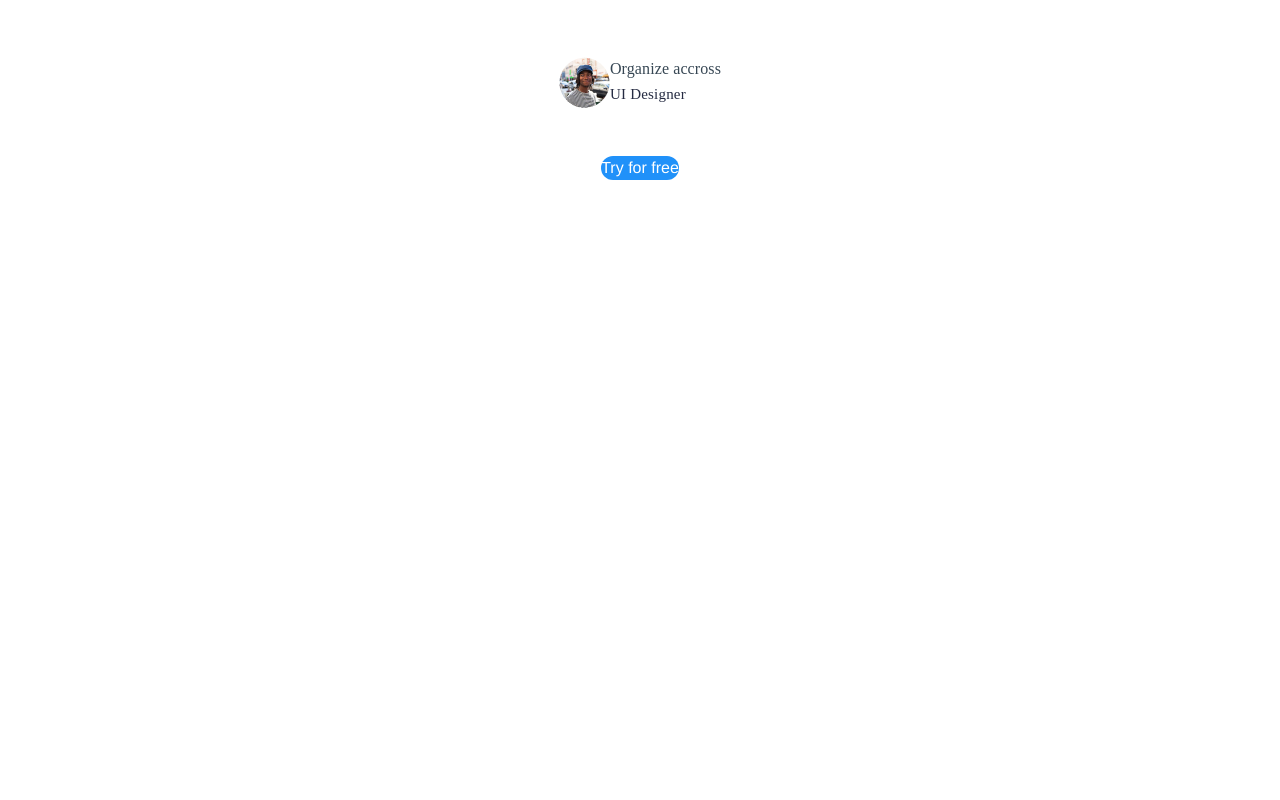
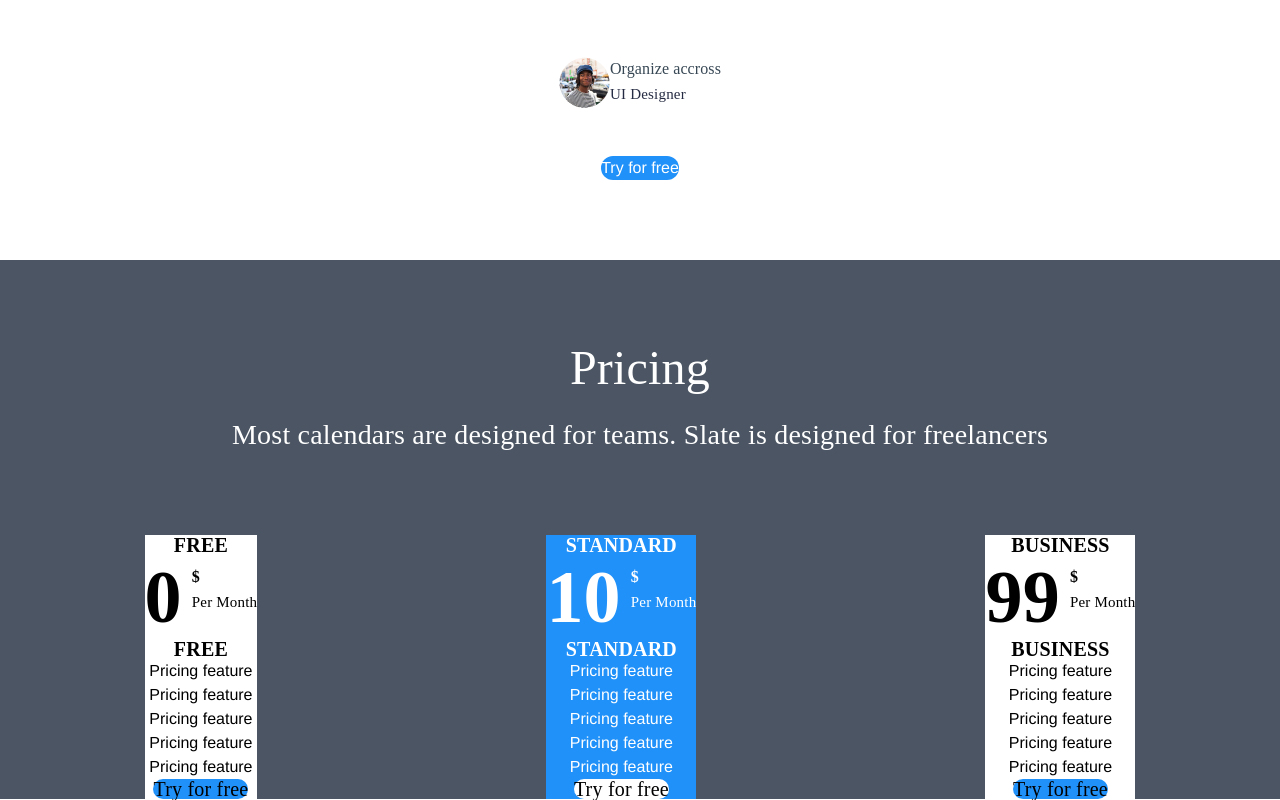
Before and after one commit to herimalala-ranaivoarisoa-rivomanana/figma, a Vue app: page / in a window 1280 px wide. Shown: the part 3673-4473 px from the top of the page. Before the commit the page ends 3853 px from the top, so only its background shows below. Built offline with nearby package versions, Linux system fonts and the light colour scheme; a web font is replaced by a local one; what tailwindcss-pixel-dimensions would draw is missing.

Commit message:
[Figma][Develop]add-pricing-component

```diff
--- a/src/App.vue
+++ b/src/App.vue
@@ -5,6 +5,15 @@
   <LightCta />
   <Partners/>
   <Testimonials />
+  <div class="m-auto pt-20 w-fullscreen h-1155px bg-gray-600 ">
+      <p class="mb-5 font-Graphik font-normal text-h2 text-white">Pricing</p>
+      <p class="mb-20 font-Graphik font-normal text-h3 text-white">{{pricingText}}</p>
+      <div class="m-auto w-1105px h-693px flex flex-row items-center justify-around ">
+        <div  v-for="tariff in tariffs" :key="tariff.id">
+          <PriceCard :tariff="tariff"/>
+        </div>
+    </div>
+  </div>
 </template>
 
 <script>
@@ -14,7 +23,7 @@ import HeroLight from '@/components/HeroLight.vue';
 import LightCta from '@/components/LightCta.vue';
 import Partners from '@/components/Partners.vue';
 import Testimonials from '@/components/Testimonials.vue';
-
+import PriceCard from '@/components/PriceCard.vue';
 
 export default {
   name: 'App',
@@ -25,6 +34,23 @@ export default {
     LightCta,
     Partners,
     Testimonials,
+    PriceCard
+  },
+    data(){
+    return {
+      pricingText:`Most calendars are designed for teams.
+              Slate is designed for freelancers`,
+      tariffs:[{id:1,name:"FREE",price:0,shortDesc:"Organize across all apps by hand",
+      features:["Pricing feature","Pricing feature","Pricing feature","Pricing feature",
+                "Pricing feature",]},
+               {id:2,name:"STANDARD",price:10,shortDesc:"Organize across all apps by hand",
+      features:["Pricing feature","Pricing feature","Pricing feature","Pricing feature",
+                "Pricing feature",]},
+               {id:3,name:"BUSINESS",price:99,shortDesc:"Organize across all apps by hand",
+      features:["Pricing feature","Pricing feature","Pricing feature","Pricing feature",
+                "Pricing feature",]},
+      ]
+    }
   }
 }
 </script>
--- /dev/null
+++ b/src/components/PriceCard.vue
@@ -0,0 +1,62 @@
+<template>
+  <div v-if="tariff.id%2===0">
+    <div class="m-auto w-335px h-693px bg-blue-primary border-blue-primary flex flex-col align-center">
+      <p class="m-auto font-Graphik font-bold text-h4 text-white">{{tariff.name}}</p>
+      <div class="flex justify-center">
+        <p class="mr-2.5 font-Graphik font-bold text-h1 text-white">{{tariff.price}}</p>
+        <div class="mt-2.5 flex flex-col items-start">
+          <p class="font-Graphik font-bold text-h5 text-white">$</p>
+          <p class="font-Graphik font-normal text-link text-white">Per Month</p>
+        </div>
+      </div>
+      <p class="m-auto font-Graphik font-bold text-h4 text-white">{{tariff.name}}</p>
+
+
+      <div v-for="(feature,index) in tariff.features" :key="index">
+        <p class="m-auto text-white">{{feature}}</p>
+      </div>
+      <button class="w-236px h-56px m-auto bg-white border-white rounded-full
+                    font-Graphik font-normal text-h4 justify-center">
+                    Try for free
+      </button>
+    </div>
+  </div>
+  <div v-else>
+    <div class="m-auto w-335px h-607px bg-white border-white flex flex-col align-center">
+      <p class="m-auto font-Graphik font-bold text-h4">{{tariff.name}}</p>
+      <div class="flex justify-center">
+        <p class="mr-2.5 font-Graphik font-bold text-h1">{{tariff.price}}</p>
+        <div class="mt-2.5 flex flex-col items-start">
+          <p class="font-Graphik font-bold text-h5 ">$</p>
+          <p class="font-Graphik font-normal text-link">Per Month</p>
+        </div>
+      </div>
+      <p class="m-auto font-Graphik font-bold text-h4">{{tariff.name}}</p>
+
+
+      <div v-for="(feature,index) in tariff.features" :key="index">
+        <p class="m-auto">{{feature}}</p>
+      </div>
+      <button class="w-236px h-56px m-auto  bg-blue-primary border-blue-primary rounded-full
+                    font-Graphik font-normal text-h4 justify-center">
+                    Try for free
+      </button>
+    </div>
+  </div>
+</template>
+
+<script>
+export default {
+  name:'PriceCard',
+    props: {
+    tariff: {
+        type: Object
+    }
+  }
+
+}
+</script>
+
+<style>
+
+</style>
--- a/src/components/Testimonials.vue
+++ b/src/components/Testimonials.vue
@@ -18,7 +18,7 @@
 
       </div>
     </div>
-    <button class="relative bg-blue-primary border-blue-primary rounded-full w-236px h-60px text-white ">Try for free</button>
+    <button class="mb-20 bg-blue-primary border-blue-primary rounded-full w-236px h-60px text-white ">Try for free</button>
   </section>
 </template>
 
```
